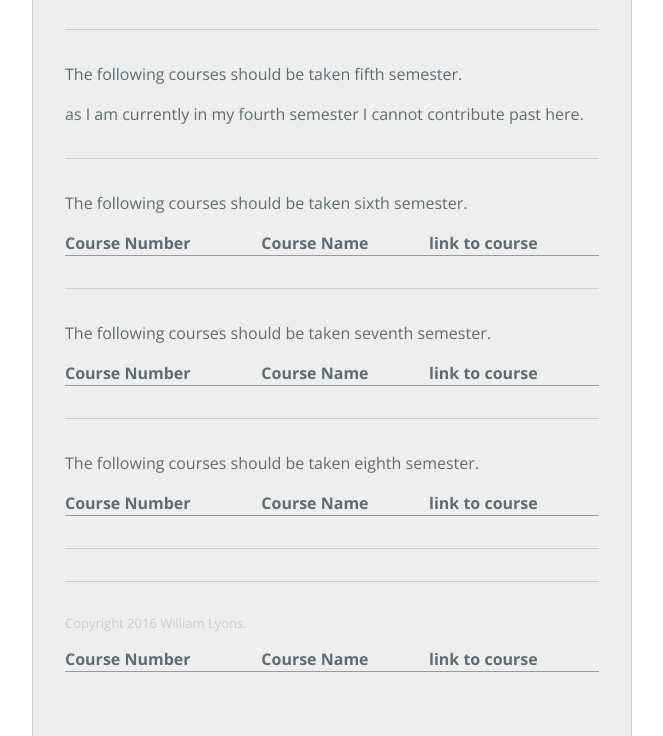
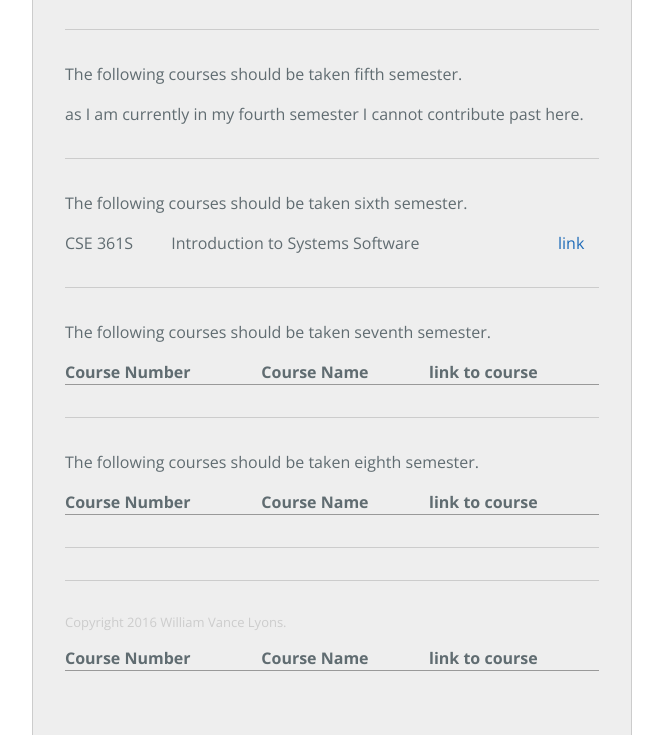
Before and after one commit to williamlyons/directoryStart, a plain HTML site: page index.html in a window 1280 px wide. Shown: the part 1647-2383 px from the top of the page, without its empty margins (308-971 px from the left). Drawn offline with nearby package versions, Linux system fonts and the light colour scheme.

Commit message:
Update index.html

```diff
--- a/index.html
+++ b/index.html
@@ -181,9 +181,9 @@
           <p>as I am currently in my fourth semester I cannot contribute past here.</p>
            <table>
           <tr>
-            <th>Course Number</th>
-            <th>Course Name</th>
-            <th>link to course</th>
+            <td>CSE 361S</td>
+            <td>Introduction to Systems Software</td>
+            <td><a href="http://www.cse.wustl.edu/~bracy/class/cse361/Welcome.html">link</a></td>
           </tr>
           <hr>
 
@@ -219,7 +219,7 @@
 
       <footer class="site-footer">
         <hr>
-        <p>Copyright 2016 William Lyons.</p>
+        <p>Copyright 2016 William Vance Lyons.</p>
       </footer>
       <!-- JavaScript; Do not edit below -->
        <script src="js/jquery-1.12.0.min.js"></script>
```
